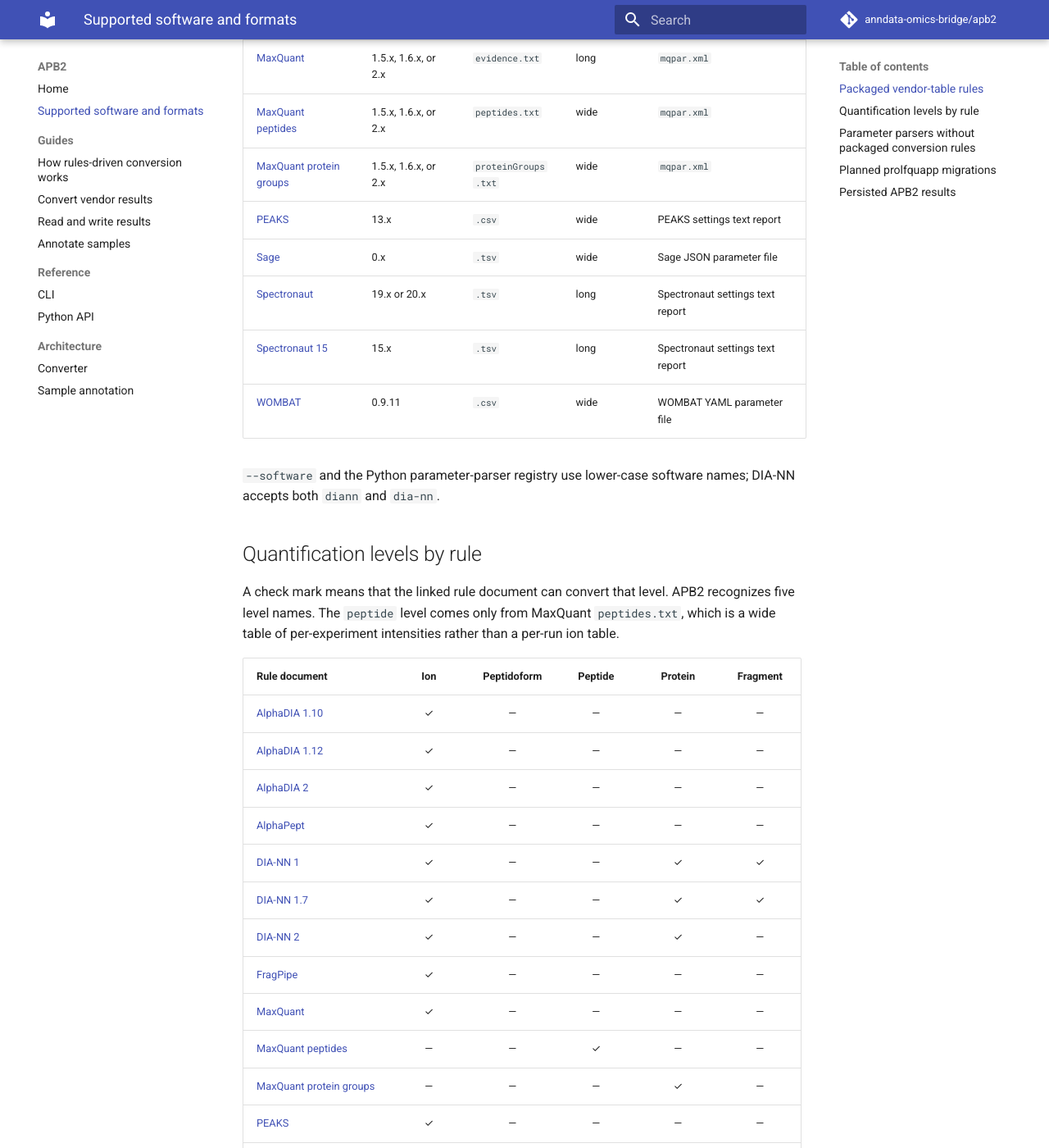
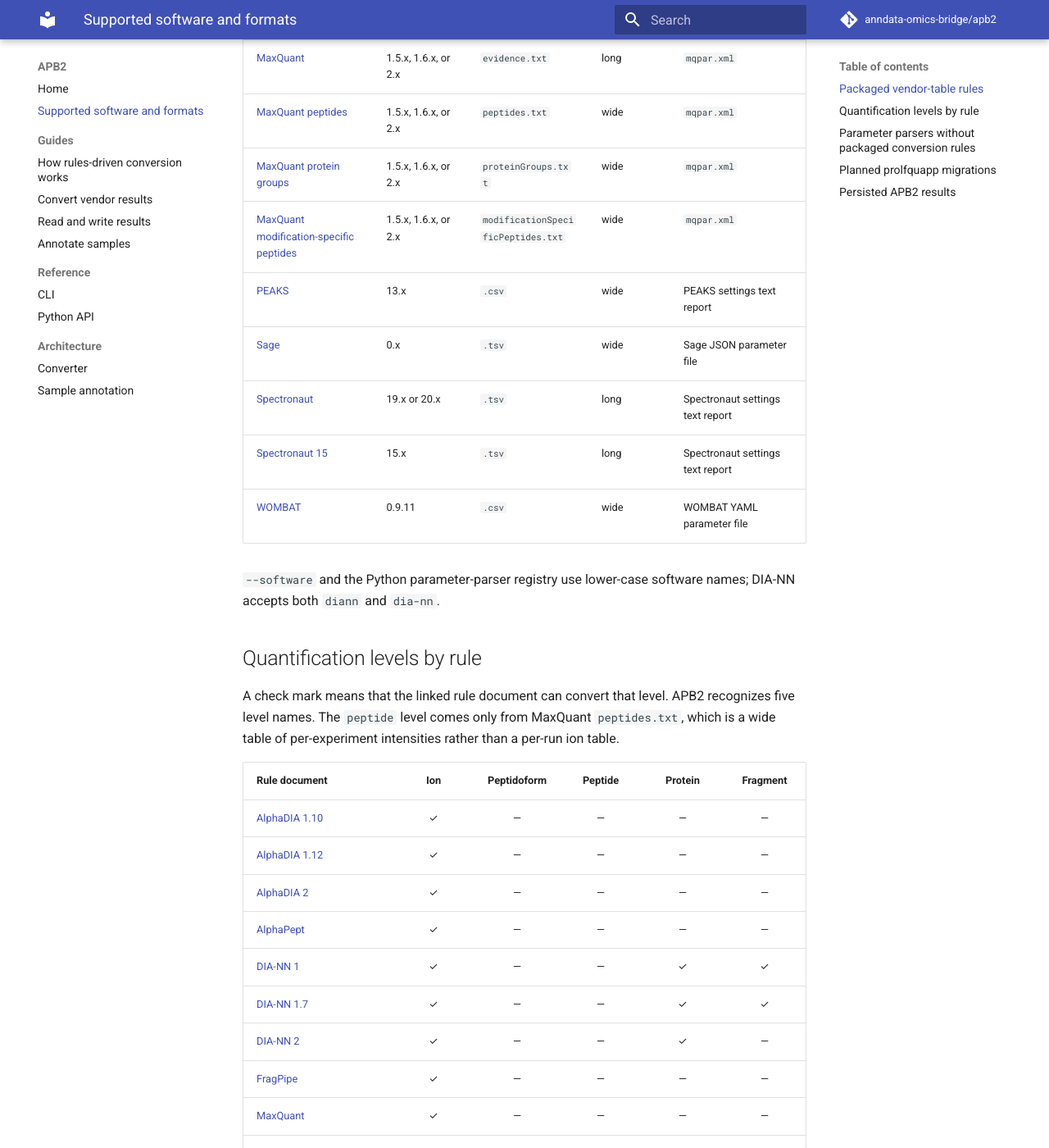
Before and after one commit to anndata-omics-bridge/apb2, an MkDocs documentation site: the page built from docs/supported_software.md, in a window 1280 px wide and 1400 px high, scrolled down 858 px. Shown: the whole window at 82% size. Built offline with MkDocs 1.6.1 and Material for MkDocs 9.7.7, drawn with Linux system fonts in a browser that asks for light colours; comment, search, counter and statistics services are not loaded; some of the changed text lies outside the part shown.

Commit message:
feat: MaxQuant modificationSpecificPeptides.txt rule, the first wide peptidoform

```diff
--- a/docs/supported_software.md
+++ b/docs/supported_software.md
@@ -22,6 +22,7 @@
 | [MaxQuant](https://github.com/anndata-omics-bridge/apb2/blob/main/src/apb2/parserV2/vendor_parse_rules/documents/maxquant/rules.json) | 1.5.x, 1.6.x, or 2.x | `evidence.txt` | long | `mqpar.xml` |
 | [MaxQuant peptides](https://github.com/anndata-omics-bridge/apb2/blob/main/src/apb2/parserV2/vendor_parse_rules/documents/maxquant_peptides/rules.json) | 1.5.x, 1.6.x, or 2.x | `peptides.txt` | wide | `mqpar.xml` |
 | [MaxQuant protein groups](https://github.com/anndata-omics-bridge/apb2/blob/main/src/apb2/parserV2/vendor_parse_rules/documents/maxquant_proteingroups/rules.json) | 1.5.x, 1.6.x, or 2.x | `proteinGroups.txt` | wide | `mqpar.xml` |
+| [MaxQuant modification-specific peptides](https://github.com/anndata-omics-bridge/apb2/blob/main/src/apb2/parserV2/vendor_parse_rules/documents/maxquant_modificationspecificpeptides/rules.json) | 1.5.x, 1.6.x, or 2.x | `modificationSpecificPeptides.txt` | wide | `mqpar.xml` |
 | [PEAKS](https://github.com/anndata-omics-bridge/apb2/blob/main/src/apb2/parserV2/vendor_parse_rules/documents/peaks/rules.json) | 13.x | `.csv` | wide | PEAKS settings text report |
 | [Sage](https://github.com/anndata-omics-bridge/apb2/blob/main/src/apb2/parserV2/vendor_parse_rules/documents/sage/rules.json) | 0.x | `.tsv` | wide | Sage JSON parameter file |
 | [Spectronaut](https://github.com/anndata-omics-bridge/apb2/blob/main/src/apb2/parserV2/vendor_parse_rules/documents/spectronaut/rules.json) | 19.x or 20.x | `.tsv` | long | Spectronaut settings text report |
@@ -48,6 +49,7 @@
 | [MaxQuant](https://github.com/anndata-omics-bridge/apb2/blob/main/src/apb2/parserV2/vendor_parse_rules/documents/maxquant/rules.json) | ✓ | — | — | — | — |
 | [MaxQuant peptides](https://github.com/anndata-omics-bridge/apb2/blob/main/src/apb2/parserV2/vendor_parse_rules/documents/maxquant_peptides/rules.json) | — | — | ✓ | — | — |
 | [MaxQuant protein groups](https://github.com/anndata-omics-bridge/apb2/blob/main/src/apb2/parserV2/vendor_parse_rules/documents/maxquant_proteingroups/rules.json) | — | — | — | ✓ | — |
+| [MaxQuant modification-specific peptides](https://github.com/anndata-omics-bridge/apb2/blob/main/src/apb2/parserV2/vendor_parse_rules/documents/maxquant_modificationspecificpeptides/rules.json) | — | ✓ | — | — | — |
 | [PEAKS](https://github.com/anndata-omics-bridge/apb2/blob/main/src/apb2/parserV2/vendor_parse_rules/documents/peaks/rules.json) | ✓ | — | — | — | — |
 | [Sage](https://github.com/anndata-omics-bridge/apb2/blob/main/src/apb2/parserV2/vendor_parse_rules/documents/sage/rules.json) | ✓ | ✓ | — | — | — |
 | [Spectronaut](https://github.com/anndata-omics-bridge/apb2/blob/main/src/apb2/parserV2/vendor_parse_rules/documents/spectronaut/rules.json) | ✓ | — | — | ✓ | ✓ |
```
Also changed, not shown: CHANGES.md (+8 -0 lines), 7 other files.
